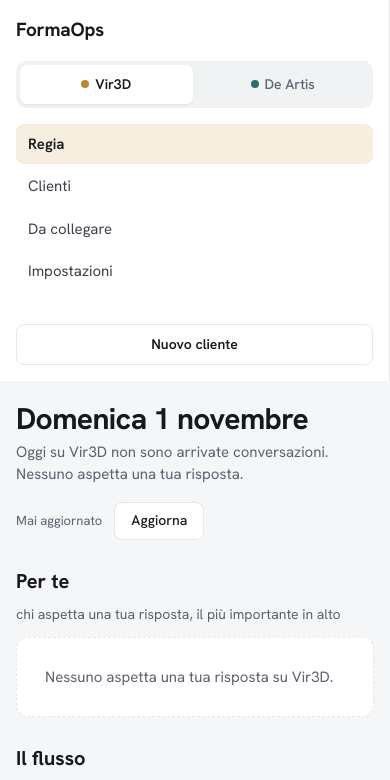
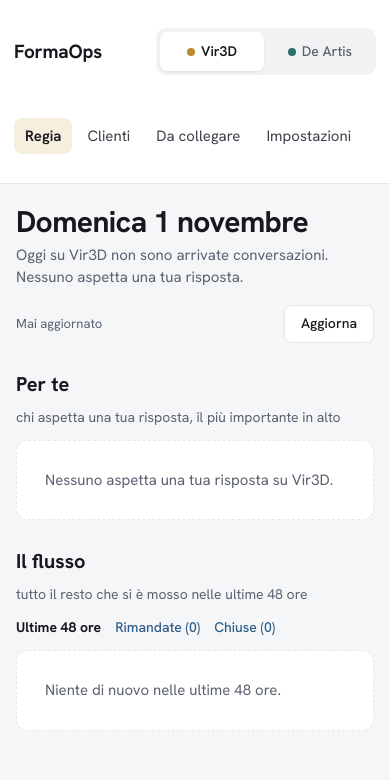
Before and after one commit to Formafactory/FormaOps, a Node server app: page / in a window 390 px wide. Shown: the top 780 px of the page. After the commit the page ends 731 px from the top, so only its background shows below. Run offline with Node 20, Linux system fonts and the light colour scheme; data comes from the database, SQL or seed files in the repository; data that the repository does not hold is empty; some libraries are stand-ins or nearby versions.

Commit message:
Accesso dal telefono con Tailscale e menu compatto su mobile
- docs/accesso-dal-telefono.md: tailscale serve sulla porta 3210, FormaOps resta legato a 127.0.0.1
  (niente esposizione al Wi-Fi né a internet).
- Sul telefono il menu diventa una barra compatta in alto e il contenuto arriva subito.
- README: DM Instagram in pausa (errore della pagina Meta), stato aggiornato.

Co-Authored-By: Claude Opus 5.5 <noreply@anthropic.com>
Claude-Session: https://claude.ai/code/session_01N1GC2hTyszM9EX7rZR3cY7

```diff
--- a/public/style.css
+++ b/public/style.css
@@ -215,8 +215,14 @@ a.frow:hover { background: #fafbfc; }
   .content { padding: 20px 16px 48px; }
   .pcard { grid-template-columns: 1fr; }
   .pcard .right { align-items: flex-start; }
-  .side { gap: 16px; padding: 16px; }
-  .channels { display: none; }
+  /* Telefono: il menu diventa una barra compatta in alto, il contenuto arriva subito. */
+  .side { flex: 1 1 100%; flex-direction: row; flex-wrap: wrap; align-items: center; gap: 10px 12px; padding: 12px 14px;
+          border-right: 0; border-bottom: 1px solid var(--line); }
+  .side .spaces { margin-left: auto; width: 220px; }
+  .side .main-nav { flex: 1 1 100%; flex-direction: row; overflow-x: auto; gap: 4px; }
+  .side .main-nav a { padding: 7px 11px; white-space: nowrap; gap: 6px; }
+  .side .later-group, .side .new, .channels { display: none; }
+  .page-head .right { width: 100%; justify-content: space-between; }
 }
 @media (max-width: 700px) {
   table.list, .list tbody, .list tr, .list td { display: block; width: auto; }
@@ -228,7 +234,6 @@ a.frow:hover { background: #fafbfc; }
   .frow { grid-template-columns: 1fr; gap: 2px; }
   .frow.head { display: none; }
   .frow .what { white-space: normal; }
-  .side .later, .side .nav-title { display: none; }
 }
 @media (prefers-reduced-motion: reduce) { * { transition: none !important; } }
 .form label:has(> input[type=number]), .form label:has(> span > input[type=number]) { display: block; }
--- a/views/_top.ejs
+++ b/views/_top.ejs
@@ -24,7 +24,7 @@
     <% }) %>
   </nav>
 
-  <nav class="nav" aria-label="Sezioni">
+  <nav class="nav main-nav" aria-label="Sezioni">
     <a href="/" class="<%= sec === 'regia' ? 'on' : '' %>">Regia<% if (nav.perTe[brand].n) { %><span class="badge <%= nav.perTe[brand].urgent ? 'hot' : '' %>"><%= nav.perTe[brand].n %></span><% } %></a>
     <a href="/clienti" class="<%= sec === 'clienti' ? 'on' : '' %>">Clienti</a>
     <a href="/da-collegare" class="<%= sec === 'collegare' ? 'on' : '' %>">Da collegare<% if (nav.unlinked) { %><span class="badge"><%= nav.unlinked %></span><% } %></a>
@@ -32,7 +32,7 @@
     <a href="/impostazioni" class="<%= sec === 'impostazioni' ? 'on' : '' %>">Impostazioni</a>
   </nav>
 
-  <div class="nav">
+  <div class="nav later-group">
     <div class="nav-title">In arrivo</div>
     <span class="later">Regole</span>
     <span class="later">Assistente AI</span>
```
Also changed, not shown: docs/accesso-dal-telefono.md (added, +30 -0 lines), README.md.
